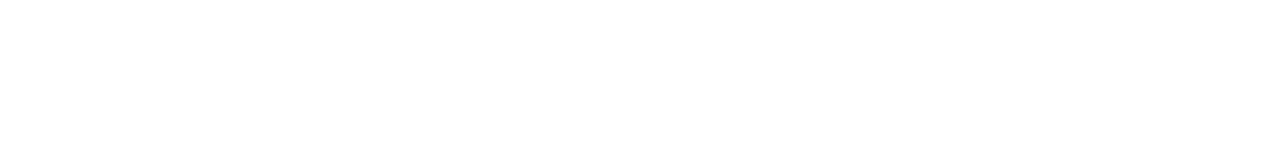
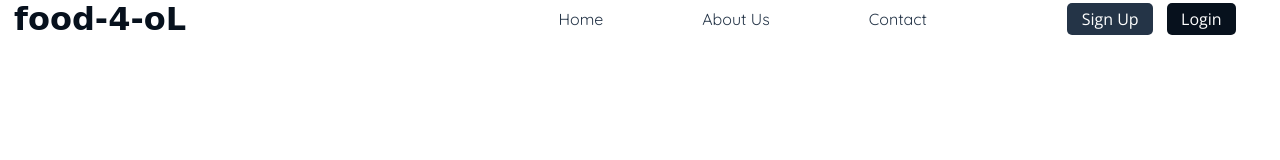
Before and after one commit to kramsuiluj/food-4-oL-HTML, a plain HTML site: page index.html in a window 1280 px wide. Drawn offline with nearby package versions, Linux system fonts and the light colour scheme; a web font is replaced by a local one.

Commit message:
added header and styles

```diff
--- a/index.html
+++ b/index.html
@@ -10,7 +10,32 @@
 
     <header>
 
+        <div class="h-tl-container">
+            <span>
+                <a href="#">food-4-oL</a>
+            </span>
+        </div>
 
+        <div class="h-nav-container">
+            <nav>
+                <ul>
+                    <li><a href="#">Home</a></li>
+                    <li><a href="#">About Us</a></li>
+                    <li><a href="#">Contact</a></li>
+                </ul>
+            </nav>
+        </div>
+
+        <div class="h-btn-container">
+            <div>
+                <span>
+                    <a href="#" class="s-btn">Sign Up</a>
+                </span>
+                <span>
+                    <a href="#" class="l-btn">Login</a>
+                </span>
+            </div>
+        </div>
 
     </header>
 
--- a/styles.css
+++ b/styles.css
@@ -6,16 +6,21 @@
 @import url('https://fonts.googleapis.com/css2?family=Open+Sans&display=swap');
 /* font-family: 'Open Sans', sans-serif; */
 
+@import url('https://fonts.googleapis.com/css2?family=Quicksand&display=swap');
+/* font-family: 'Quicksand', sans-serif; */
+
 /* end of imports */
 
+/* --------------------------------------------------------------------------------- */
 
 * {
     margin: 0;
     box-sizing: border-box;
-    font-family: Arial, Helvetica, sans-serif;
     text-decoration: none;
     list-style-type: none;
 }
+
+/* --------------------------------------------------------------------------------- */
 
 /* css custom properties */
 
@@ -27,7 +32,8 @@
 
     /* fonts */
     --cursive: 'Sofia', cursive;
-    --sans-serif: 'Open Sans', sans-serif;
+    --quicksand: 'Quicksand', sans-serif;
+    --open-sans: 'Open Sans', sans-serif;
 
     /* font sizes */
     --large: 3.157rem;
@@ -39,12 +45,81 @@
 
 /* end of css custom properties */
 
-
-body {
-
-
+/* --------------------------------------------------------------------------------- */
 
 /* header styles */
 
+header {
+    display: flex;
+    align-items: center;
+}
+
+/* first div container */
+.h-tl-container {
+    flex-grow: 2;
+    /* border: 1px solid black; */
+}
+
+.h-tl-container > span {
+    margin-left: 3%;
+}
+
+.h-tl-container span > a {
+    font-family: var(--cursive);
+    color: var(--primary-tcolor);
+    font-size: xx-large;
+    font-weight: 700;
+}
+/* end of first div container */
+
+/* second div container */
+.h-nav-container {
+    flex-grow: 2;
+    /* border: 1px solid black; */
+    font-family: var(--quicksand);
+}
+
+.h-nav-container nav ul li > a {
+    color: var(--secondary-tcolor);
+}
+
+.h-nav-container nav > ul {
+    display: flex;
+    justify-content: space-around;
+}
+/* end of second div container */
+
+/* third div container */
+.h-btn-container {
+    flex-grow: 1;
+    /* border: 1px solid black; */
+    font-family: var(--open-sans);
+}
+
+.h-btn-container > div {
+    display: flex;
+    justify-content: flex-end;
+    margin-right: 10%;
+}
+
+.h-btn-container div > span {
+    margin-right: 5%;
+}
+
+.h-btn-container div span > a {
+    padding: .3em .9em;
+    border-radius: 5px;
+}
+
+.l-btn {
+    color: white;
+    background-color: var(--primary-tcolor);
+}
+
+.s-btn {
+    color: white;
+    background-color: var(--secondary-tcolor);
+}
+/* end of third div container */
 
 /* end of header styles */
```
